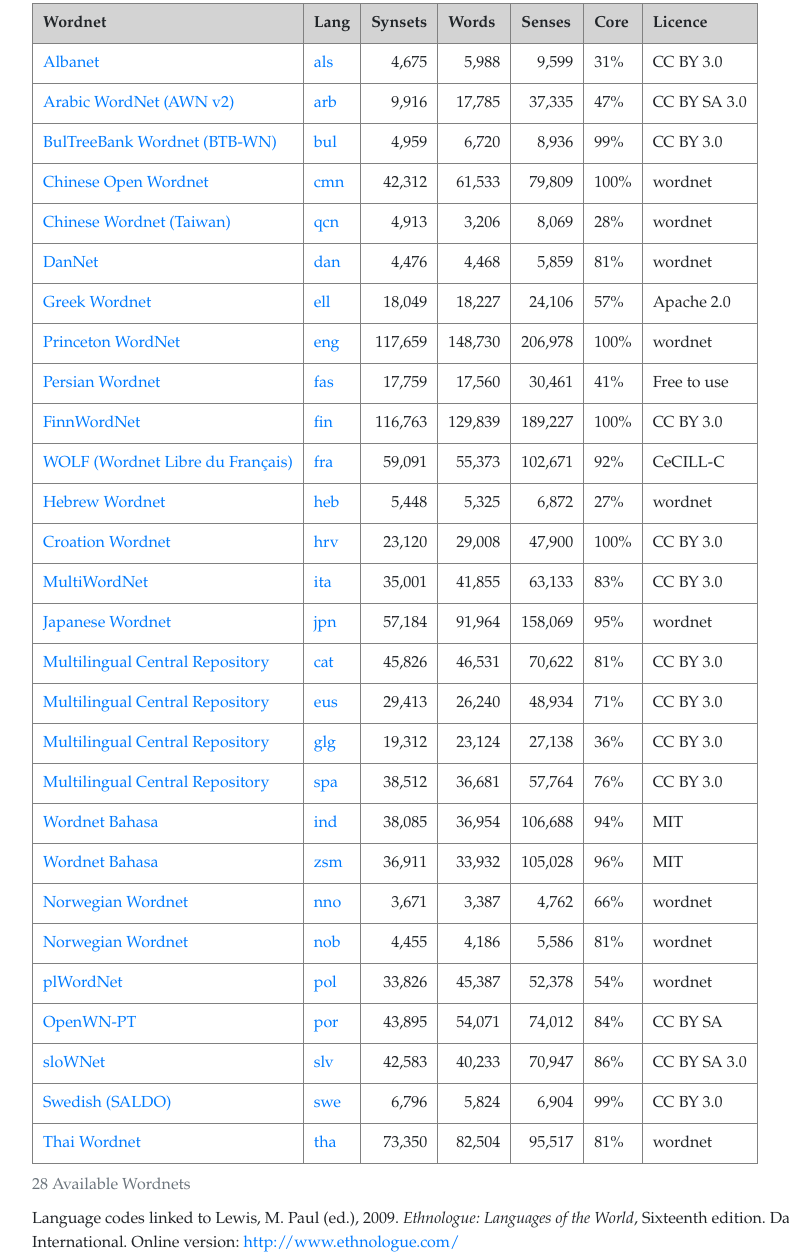
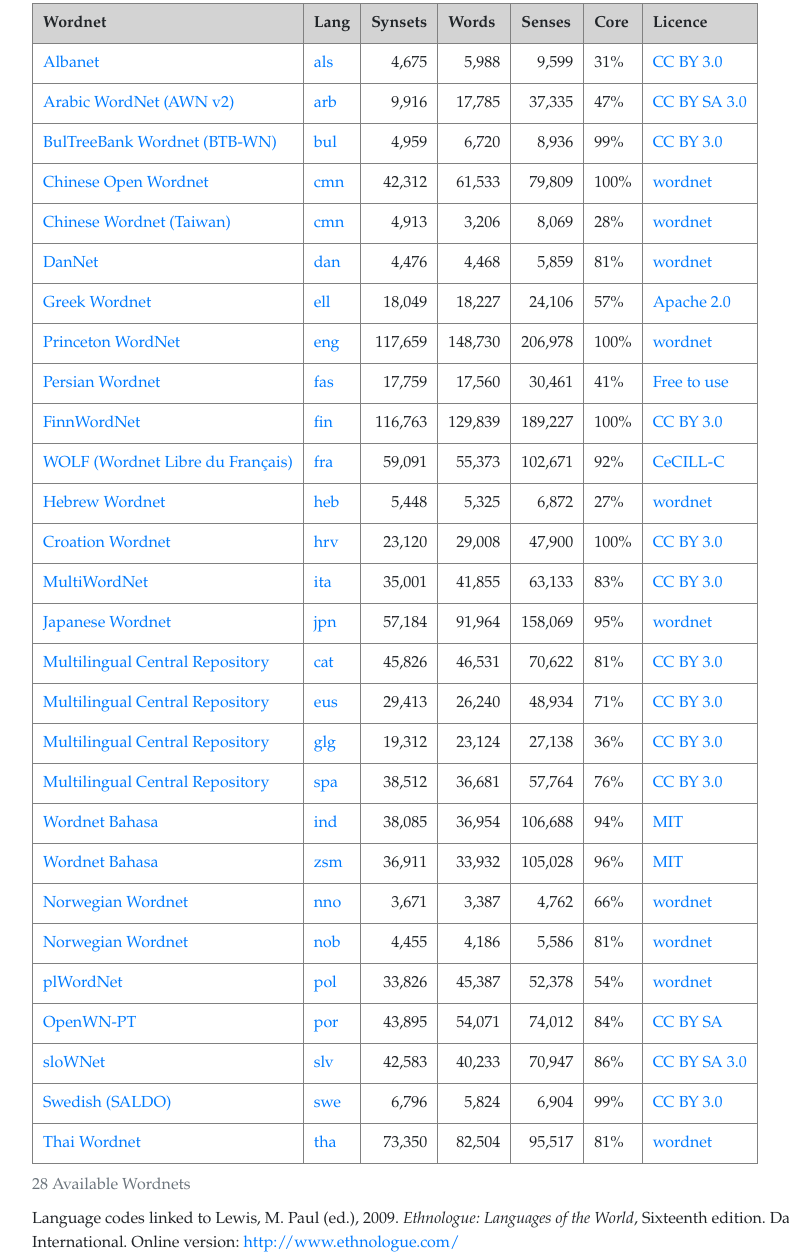
Before and after one commit to omwn/omwn.github.io, a plain HTML site: page docs/omw1.html in a window 1280 px wide. Shown: the part 700-1958 px from the top of the page, without its empty margins (138-927 px from the left). Drawn offline with nearby package versions, Linux system fonts and the light colour scheme.

Commit message:
add links for licenses, closes #5

```diff
--- a/docs/omw1.html
+++ b/docs/omw1.html
@@ -116,7 +116,7 @@
     <td align="right">5,988</td>
     <td align="right">9,599</td>
     <td> 31%</td>
-    <td>CC BY 3.0</td>
+    <td><a href='https://github.com/omwn/omw-data/blob/main/wns/als/LICENSE'>CC BY 3.0</a></td>
   </tr>
   <tr>
     <td><a href='http://www.globalwordnet.org/AWN/'>Arabic WordNet (AWN v2)</a></td>
@@ -125,7 +125,7 @@
     <td align="right">17,785</td>
     <td align="right">37,335</td>
     <td> 47%</td>
-    <td>CC BY SA 3.0</td>
+    <td><a href='https://github.com/omwn/omw-data/blob/main/wns/arb/LICENSE'>CC BY SA 3.0</a></td>
   </tr>
   <tr>
     <td><a href='http://www.bultreebank.org/'>BulTreeBank Wordnet (BTB-WN)</a></td>
@@ -134,7 +134,7 @@
     <td align="right">6,720</td>
     <td align="right">8,936</td>
     <td> 99%</td>
-    <td>CC BY 3.0</td>
+    <td><a href='https://github.com/omwn/omw-data/blob/main/wns/bul/LICENSE'>CC BY 3.0</a></td>
   </tr>
   <tr>
     <td><a href='http://compling.hss.ntu.edu.sg/cow/'>Chinese Open Wordnet</a></td>
@@ -143,16 +143,16 @@
     <td align="right">61,533</td>
     <td align="right">79,809</td>
     <td> 100%</td>
-    <td>wordnet</td>
+    <td><a href='https://github.com/omwn/omw-data/blob/main/wns/cow/LICENSE'>wordnet</a></td>
   </tr>
   <tr>
     <td><a href='http://lope.linguistics.ntu.edu.tw/cwn/'>Chinese Wordnet (Taiwan)</a></td>
-    <td><a href='http://www.ethnologue.com/show_language.asp?code=qcn'>qcn</a></td>
+    <td><a href='http://www.ethnologue.com/show_language.asp?code=cmn'>cmn</a></td>
     <td align="right">4,913</td>
     <td align="right">3,206</td>
     <td align="right">8,069</td>
     <td> 28%</td>
-    <td>wordnet</td>
+    <td><a href='https://github.com/omwn/omw-data/blob/main/wns/cwn/LICENSE'>wordnet</a></td>
   </tr>
   <tr>
     <td><a href='http://wordnet.dk/lang'>DanNet</a></td>
@@ -161,7 +161,7 @@
     <td align="right">4,468</td>
     <td align="right">5,859</td>
     <td> 81%</td>
-    <td>wordnet</td>
+    <td><a href='https://github.com/omwn/omw-data/blob/main/wns/dan/LICENSE'>wordnet</a></td>
   </tr>
   <tr>
     <td><a href='https://github.com/okfngr/wordnet'>Greek Wordnet</a></td>
@@ -170,7 +170,7 @@
     <td align="right">18,227</td>
     <td align="right">24,106</td>
     <td> 57%</td>
-    <td>Apache 2.0</td>
+    <td><a href='https://github.com/omwn/omw-data/blob/main/wns/ell/LICENSE'>Apache 2.0</a></td>
   </tr>
   <tr>
     <td><a href='http://wordnet.princeton.edu/'>Princeton WordNet</a></td>
@@ -179,7 +179,7 @@
     <td align="right">148,730</td>
     <td align="right">206,978</td>
     <td> 100%</td>
-    <td>wordnet</td>
+    <td><a href='https://github.com/omwn/omw-data/blob/main/wns/eng/LICENSE'>wordnet</a></td>
   </tr>
   <tr>
     <td><a href='http://www.pwn.ir'>Persian Wordnet</a></td>
@@ -188,7 +188,7 @@
     <td align="right">17,560</td>
     <td align="right">30,461</td>
     <td> 41%</td>
-    <td>Free to use</td>
+    <td><a href='https://github.com/omwn/omw-data/blob/main/wns/fas/LICENSE'>Free to use</a></td>
   </tr>
   <tr>
     <td><a href='http://www.ling.helsinki.fi/en/lt/research/finnwordnet/'>FinnWordNet</a></td>
@@ -197,7 +197,7 @@
     <td align="right">129,839</td>
     <td align="right">189,227</td>
     <td> 100%</td>
-    <td>CC BY 3.0</td>
+    <td><a href='https://github.com/omwn/omw-data/blob/main/wns/fin/LICENSE'>CC BY 3.0</a></td>
   </tr>
   <tr>
     <td><a href='http://alpage.inria.fr/~sagot/wolf-en.html'>WOLF (Wordnet Libre du Français)</a></td>
@@ -206,7 +206,7 @@
     <td align="right">55,373</td>
     <td align="right">102,671</td>
     <td> 92%</td>
-    <td>CeCILL-C</td>
+    <td><a href='https://github.com/omwn/omw-data/blob/main/wns/fra/LICENSE'>CeCILL-C</a></td>
   </tr>
   <tr>
     <td><a href='http://cl.haifa.ac.il/projects/mwn/index.shtml'>Hebrew Wordnet</a></td>
@@ -215,7 +215,7 @@
     <td align="right">5,325</td>
     <td align="right">6,872</td>
     <td> 27%</td>
-    <td>wordnet</td>
+    <td><a href='https://github.com/omwn/omw-data/blob/main/wns/heb/LICENSE'>wordnet</a></td>
   </tr>
   <tr>
     <td><a href='http://www.cesar-project.net/'>Croation Wordnet</a></td>
@@ -224,7 +224,7 @@
     <td align="right">29,008</td>
     <td align="right">47,900</td>
     <td> 100%</td>
-    <td>CC BY 3.0</td>
+    <td><a href='https://github.com/omwn/omw-data/blob/main/wns/hrv/LICENSE'>CC BY 3.0</a></td>
   </tr>
   <tr>
     <td><a href='http://multiwordnet.fbk.eu/english/home.php'>MultiWordNet</a></td>
@@ -233,7 +233,7 @@
     <td align="right">41,855</td>
     <td align="right">63,133</td>
     <td> 83%</td>
-    <td>CC BY 3.0</td>
+    <td><a href='https://github.com/omwn/omw-data/blob/main/wns/ita/LICENSE'>CC BY 3.0</a></td>
   </tr>
   <tr>
     <td><a href='http://nlpwww.nict.go.jp/wn-ja/'>Japanese Wordnet</a></td>
@@ -242,7 +242,7 @@
     <td align="right">91,964</td>
     <td align="right">158,069</td>
     <td> 95%</td>
-    <td>wordnet</td>
+    <td><a href='https://github.com/omwn/omw-data/blob/main/wns/jpn/LICENSE'>wordnet</a></td>
   </tr>
   <tr>
     <td><a href='http://adimen.si.ehu.es/web/MCR/'>Multilingual Central Repository</a></td>
@@ -251,7 +251,7 @@
     <td align="right">46,531</td>
     <td align="right">70,622</td>
     <td> 81%</td>
-    <td>CC BY 3.0</td>
+    <td><a href='https://github.com/omwn/omw-data/blob/main/wns/mcr/LICENSE'>CC BY 3.0</a></td>
   </tr>
   <tr>
     <td><a href='http://adimen.si.ehu.es/web/MCR/'>Multilingual Central Repository</a></td>
@@ -260,7 +260,7 @@
     <td align="right">26,240</td>
     <td align="right">48,934</td>
     <td> 71%</td>
-    <td>CC BY 3.0</td>
+    <td><a href='https://github.com/omwn/omw-data/blob/main/wns/mcr/LICENSE'>CC BY 3.0</a></td>
   </tr>
   <tr>
     <td><a href='http://adimen.si.ehu.es/web/MCR/'>Multilingual Central Repository</a></td>
@@ -269,7 +269,7 @@
     <td align="right">23,124</td>
     <td align="right">27,138</td>
     <td> 36%</td>
-    <td>CC BY 3.0</td>
+    <td><a href='https://github.com/omwn/omw-data/blob/main/wns/mcr/LICENSE'>CC BY 3.0</a></td>
   </tr>
   <tr>
     <td><a href='http://adimen.si.ehu.es/web/MCR/'>Multilingual Central Repository</a></td>
@@ -278,7 +278,7 @@
     <td align="right">36,681</td>
     <td align="right">57,764</td>
     <td> 76%</td>
-    <td>CC BY 3.0</td>
+    <td><a href='https://github.com/omwn/omw-data/blob/main/wns/mcr/LICENSE'>CC BY 3.0</a></td>
   </tr>
   <tr>
     <td><a href='http://wn-msa.sourceforge.net/'>Wordnet Bahasa</a></td>
@@ -287,7 +287,7 @@
     <td align="right">36,954</td>
     <td align="right">106,688</td>
     <td> 94%</td>
-    <td>MIT</td>
+    <td><a href='https://github.com/omwn/omw-data/blob/main/wns/msa/LICENSE'>MIT</a></td>
   </tr>
   <tr>
     <td><a href='http://wn-msa.sourceforge.net/'>Wordnet Bahasa</a></td>
@@ -296,7 +296,7 @@
     <td align="right">33,932</td>
     <td align="right">105,028</td>
     <td> 96%</td>
-    <td>MIT</td>
+    <td><a href='https://github.com/omwn/omw-data/blob/main/wns/msa/LICENSE'>MIT</a></td>
   </tr>
   <tr>
     <td><a href='http://www.nb.no/spraakbanken/tilgjengelege-ressursar/leksikalske-ressursar'>Norwegian Wordnet</a></td>
@@ -305,7 +305,7 @@
     <td align="right">3,387</td>
     <td align="right">4,762</td>
     <td> 66%</td>
-    <td>wordnet</td>
+    <td><a href='https://github.com/omwn/omw-data/blob/main/wns/nor/LICENSE'>wordnet</a></td>
   </tr>
   <tr>
     <td><a href='http://www.nb.no/spraakbanken/tilgjengelege-ressursar/leksikalske-ressursar'>Norwegian Wordnet</a></td>
@@ -314,7 +314,7 @@
     <td align="right">4,186</td>
     <td align="right">5,586</td>
     <td> 81%</td>
-    <td>wordnet</td>
+    <td><a href='https://github.com/omwn/omw-data/blob/main/wns/nor/LICENSE'>wordnet</a></td>
   </tr>
   <tr>
     <td><a href='http://plwordnet.pwr.wroc.pl/wordnet/'>plWordNet</a></td>
@@ -323,7 +323,7 @@
     <td align="right">45,387</td>
     <td align="right">52,378</td>
     <td> 54%</td>
-    <td>wordnet</td>
+    <td><a href='https://github.com/omwn/omw-data/blob/main/wns/pol/LICENSE'>wordnet</a></td>
   </tr>
   <tr>
     <td><a href='https://github.com/arademaker/openWordnet-PT'>OpenWN-PT</a></td>
@@ -332,7 +332,7 @@
     <td align="right">54,071</td>
     <td align="right">74,012</td>
     <td> 84%</td>
-    <td>CC BY SA</td>
+    <td><a href='https://github.com/omwn/omw-data/blob/main/wns/por/LICENSE'>CC BY SA</a></td>
   </tr>
   <tr>
     <td><a href='http://lojze.lugos.si/darja/slownet.html'>sloWNet</a></td>
@@ -341,7 +341,7 @@
     <td align="right">40,233</td>
     <td align="right">70,947</td>
     <td> 86%</td>
-    <td>CC BY SA 3.0</td>
+    <td><a href='https://github.com/omwn/omw-data/blob/main/wns/slv/LICENSE'>CC BY SA 3.0</a></td>
   </tr>
   <tr>
     <td><a href='http://spraakbanken.gu.se/eng/resource/wordnet-saldo'>Swedish (SALDO)</a></td>
@@ -350,7 +350,7 @@
     <td align="right">5,824</td>
     <td align="right">6,904</td>
     <td> 99%</td>
-    <td>CC BY 3.0</td>
+    <td><a href='https://github.com/omwn/omw-data/blob/main/wns/swe/LICENSE'>CC BY 3.0</a></td>
   </tr>
   <tr>
     <td><a href='http://th.asianwordnet.org/'>Thai Wordnet</a></td>
@@ -359,7 +359,7 @@
     <td align="right">82,504</td>
     <td align="right">95,517</td>
     <td> 81%</td>
-    <td>wordnet</td>
+    <td><a href='https://github.com/omwn/omw-data/blob/main/wns/tha/LICENSE'>wordnet</a></td>
   </tr>
   </table>
 
```
Also changed, not shown: web/templates/omw1.html (+29 -29 lines).
